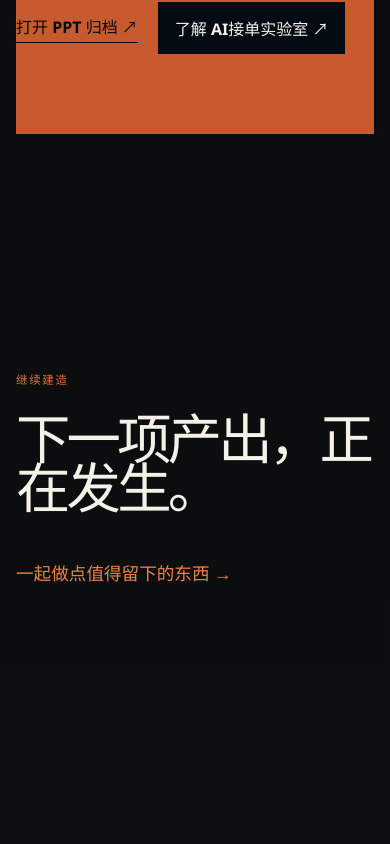
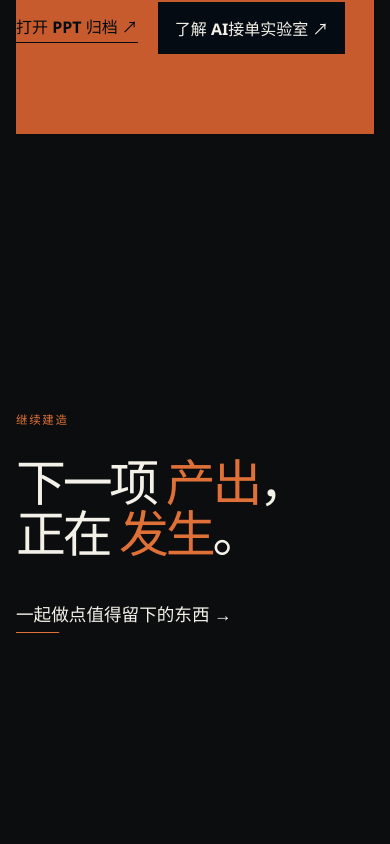
Before and after one commit to luochen211/luo-chen-com, a React (Vite) app: page /output in a window 390 px wide. Shown: the part 9420-10264 px from the top of the page. Built offline with nearby package versions, Linux system fonts and the light colour scheme.

Commit message:
fix: refine output closing layout

```diff
--- a/src/App.jsx
+++ b/src/App.jsx
@@ -11,6 +11,7 @@ import {
 } from 'react-router-dom'
 import './App.css'
 import './redesign.css'
+import './output-end.css'
 import CollectionView from './components/CollectionView'
 import BrandMark from './components/BrandMark'
 import SiteNav from './components/SiteNav'
--- /dev/null
+++ b/src/output-end.css
@@ -0,0 +1,80 @@
+.output-end {
+  min-height: calc(100svh - 6rem);
+  padding-block: clamp(7rem, 11vw, 11rem);
+}
+
+.output-end h2 {
+  max-width: none;
+  margin: 1.25rem 0 3.5rem;
+  font-size: clamp(4.5rem, 8vw, 9rem);
+  line-height: 0.92;
+  letter-spacing: -0.065em;
+  text-wrap: initial;
+}
+
+.output-end-line {
+  display: block;
+  width: fit-content;
+  white-space: nowrap;
+}
+
+.output-end-line + .output-end-line {
+  margin-top: 0.08em;
+  margin-left: clamp(1.4rem, 7vw, 7rem);
+}
+
+.output-end em {
+  color: var(--brand-warm);
+  font-style: normal;
+}
+
+.output-end a {
+  position: relative;
+  padding-bottom: 0.45rem;
+  color: var(--ink);
+}
+
+.output-end a::after {
+  content: '';
+  position: absolute;
+  right: 0;
+  bottom: 0;
+  left: 0;
+  height: 1px;
+  background: var(--brand-warm);
+  transform: scaleX(0.2);
+  transform-origin: left;
+  transition: transform 0.35s cubic-bezier(0.2, 0.75, 0.2, 1);
+}
+
+.output-end a:hover::after,
+.output-end a:focus-visible::after {
+  transform: scaleX(1);
+}
+
+@media (max-width: 800px) {
+  .output-end {
+    min-height: calc(100svh - 5rem);
+    padding-block: 6rem;
+  }
+
+  .output-end h2 {
+    margin-bottom: 2.75rem;
+    font-size: clamp(3.05rem, 12.4vw, 5.1rem);
+    line-height: 0.94;
+  }
+
+  .output-end-line + .output-end-line {
+    margin-left: clamp(0.75rem, 5vw, 2.5rem);
+  }
+}
+
+@media (max-width: 420px) {
+  .output-end h2 {
+    font-size: clamp(2.65rem, 12.8vw, 3.35rem);
+  }
+
+  .output-end-line + .output-end-line {
+    margin-left: 0;
+  }
+}
--- a/src/pages/OutputPage.jsx
+++ b/src/pages/OutputPage.jsx
@@ -140,7 +140,19 @@ export default function OutputPage({ t, locale = 'zh' }) {
 
       <section className="output-end output-slide">
         <p>{t.output.endLabel}</p>
-        <h2>{t.output.endTitle}</h2>
+        <h2 aria-label={t.output.endTitle}>
+          {locale === 'zh' ? (
+            <>
+              <span className="output-end-line">下一项 <em>产出</em>，</span>
+              <span className="output-end-line">正在 <em>发生</em>。</span>
+            </>
+          ) : (
+            <>
+              <span className="output-end-line">The next <em>output</em></span>
+              <span className="output-end-line">is already in <em>motion</em>.</span>
+            </>
+          )}
+        </h2>
         <Link to="/about#contact">{t.output.contactAction} →</Link>
       </section>
     </section>
```
Also changed, not shown: 1 other file (tests, documents, lock files or other folders).
